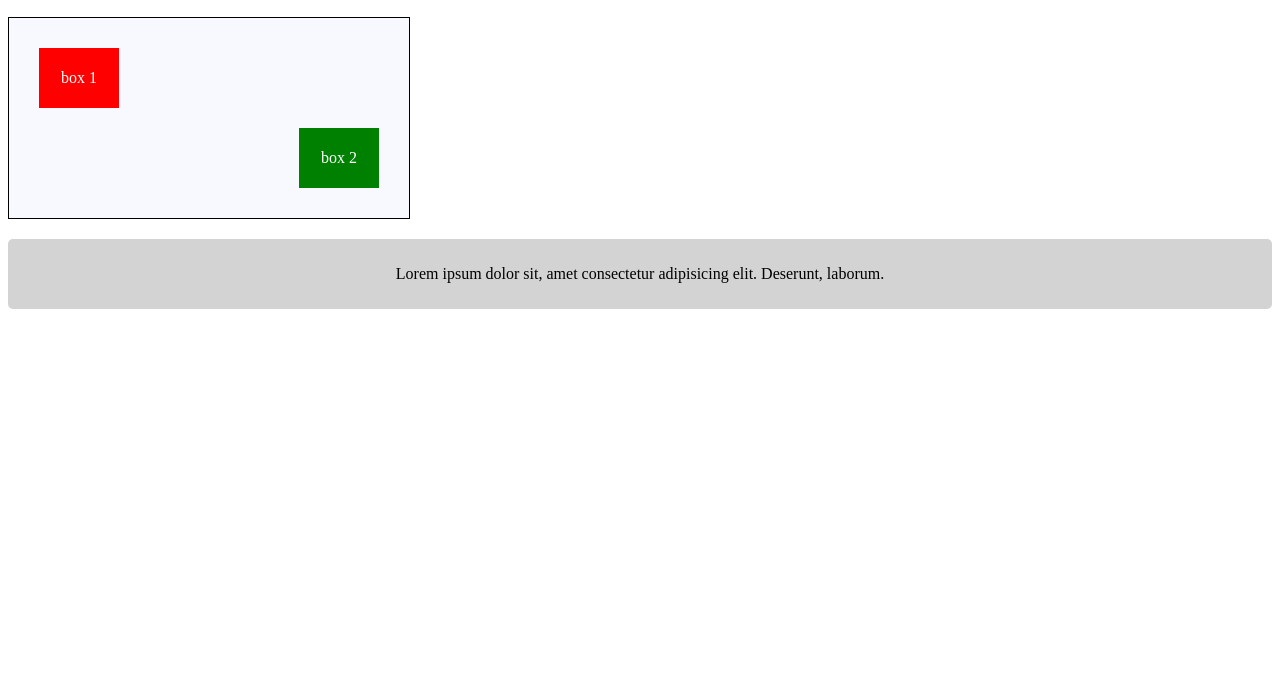
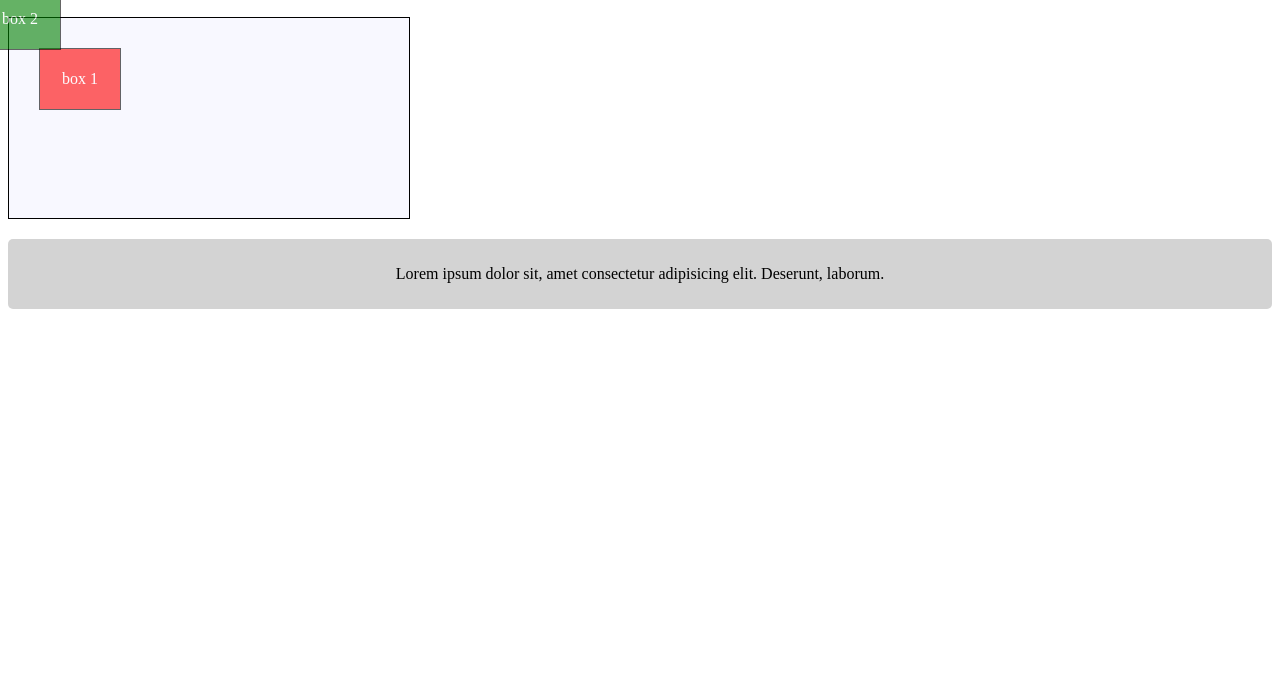
Before and after one commit to binayakbhandari/Learning-CSS-Project, a plain HTML site: page index.html in a window 1280 px wide. Shown: the part 102-800 px from the top of the page. Drawn offline with Linux system fonts and the light colour scheme.

Commit message:
Learning Positioning Property

```diff
--- a/style.css
+++ b/style.css
@@ -32,11 +32,12 @@ footer {
     align-items: center;
     color: white;
     background-color: red;
+    border: 1px solid black;
+    opacity: 0.6;
 }
 
 .box2 {
-    /* position: relative; */
-    position: absolute;
+    position: relative;
     width: 80px;
     height: 60px;
     bottom: 30px;
@@ -46,6 +47,8 @@ footer {
     align-items: center;
     color: white;
     background-color: green;
+    border: 1px solid black;
+    opacity: 0.6;
 
 }
 
```
